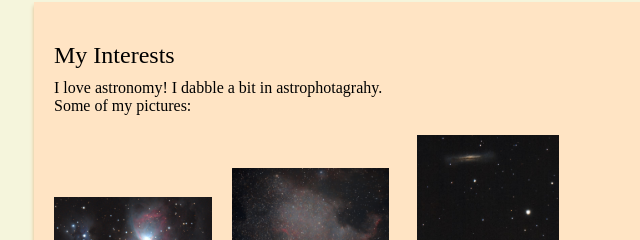
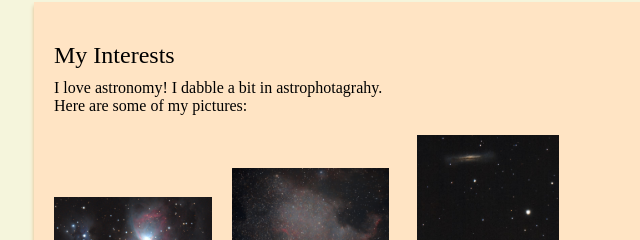
Before and after one commit to flaphybird/flaphybird.github.io, a plain HTML site: page interests.html in a window 1280 px wide. Shown: the part 193-433 px from the top of the page, 241-881 px from the left. Drawn offline with Linux system fonts and the light colour scheme.

```diff
--- a/interests.html
+++ b/interests.html
@@ -30,7 +30,7 @@
             I love astronomy! I dabble a bit in astrophotagrahy.
         </p>
         <p>
-            Some of my pictures:
+            Here are some of my pictures:
         </p>
 
         <div class="gallery">
```
